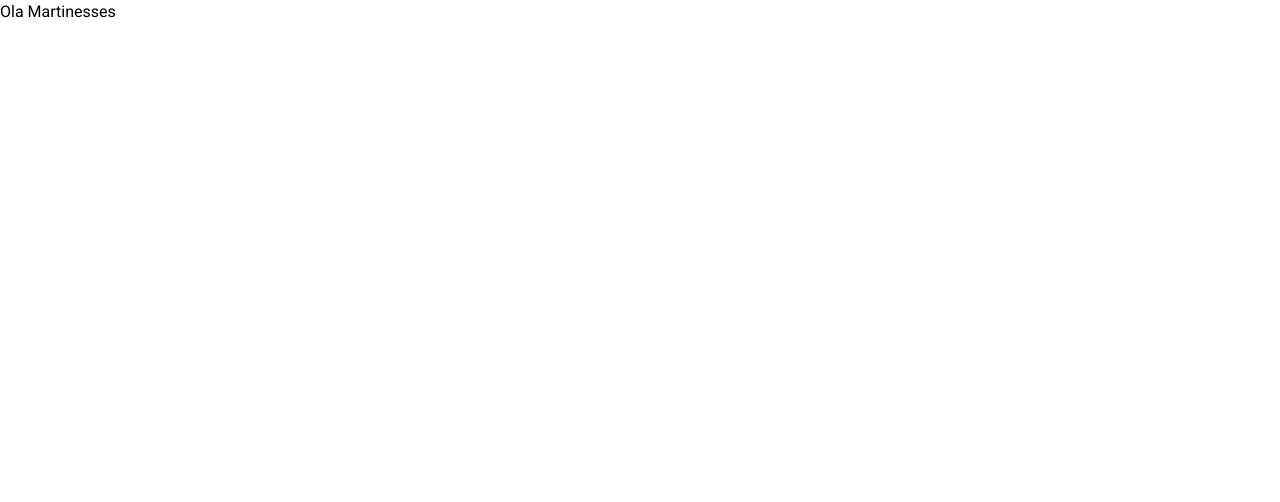
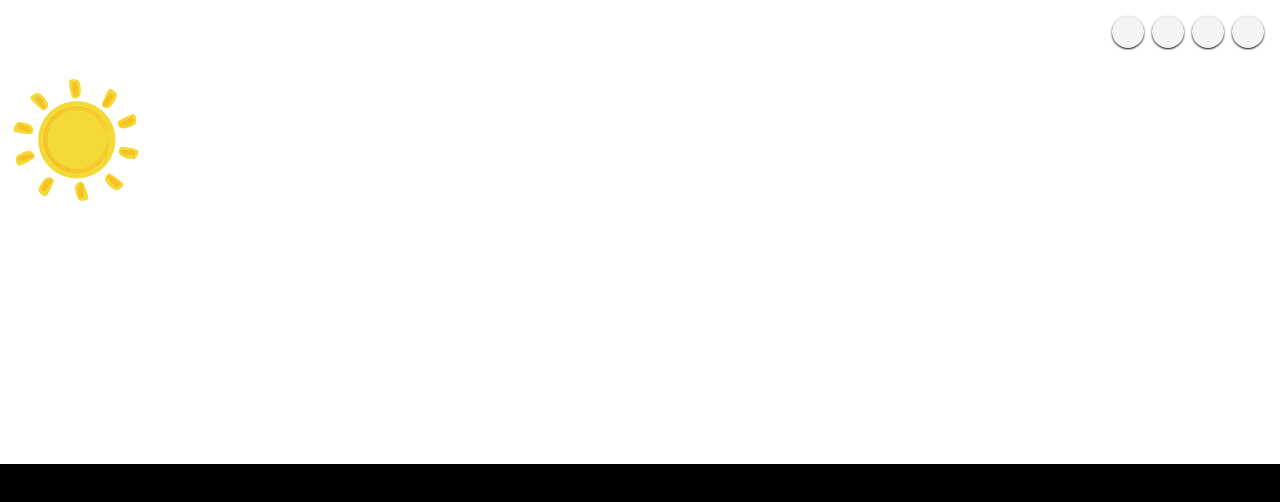
Before and after one commit to Batty-sk/Portfolio, a Next.js app: page / in a window 1280 px wide. Shown: the top 502 px of the page. Built offline with nearby package versions, Linux system fonts and the light colour scheme.

Commit message:
added sun

```diff
--- a/package.json
+++ b/package.json
@@ -15,6 +15,7 @@
     "@mui/material": "^5.15.6",
     "@react-spring/parallax": "^9.7.3",
     "@react-spring/web": "^9.7.3",
+    "gsap": "^3.12.5",
     "next": "14.0.4",
     "react": "^18",
     "react-dom": "^18",
--- a/src/app/globals.css
+++ b/src/app/globals.css
@@ -15,12 +15,12 @@
 }
 
 ::-webkit-scrollbar-track {
-  background-color: #e8f4df;
+  background-color: rgb(75, 76, 77);
   border-radius: 8px;
 }
 
 ::-webkit-scrollbar-thumb {
-  background-color: #28ffed;
+  background-color: #e8f4df;
   border-radius: 8px;
 }
 
--- a/src/app/page.jsx
+++ b/src/app/page.jsx
@@ -1,11 +1,16 @@
+"use client"
+
 import React from "react"
-
+import Header from "../components/Header"
+import Hero from "../components/Hero"
+import About from "../components/About"
 const page = () => {
   return (
-    <>
-
-    <h1 className="">Ola Martinesses</h1>
-    </>
+    <main>
+    <Header />
+    <Hero />
+    <About />
+    </main>
     )
 }
 
--- /dev/null
+++ b/src/assests/index.js
@@ -0,0 +1,3 @@
+import sun from "./sun.png"
+
+export {sun}
--- a/src/components/About.jsx
+++ b/src/components/About.jsx
@@ -0,0 +1,12 @@
+import React from 'react'
+
+const About = () => {
+  return (
+    <section className='h-[2000px] w-full bg-black'>
+            About us
+
+    </section>
+  )
+}
+
+export default About
--- a/src/components/Header.jsx
+++ b/src/components/Header.jsx
@@ -0,0 +1,15 @@
+import React from 'react'
+import { HEADER_NAV } from '../constants'
+const Header = () => {
+  return (
+    <header>
+        <nav className='p-4'>
+            <ul className='flex md:justify-end md:flex-row flex-col  items-end  gap-2'>
+                {HEADER_NAV.map((x,i)=><li className='w-8  h-8 rounded-full shadow-sm shadow-black block hover:bg-yellow-300 transition-all duration-300 cursor-pointer  bg-zinc-100' key={i}></li>)}
+</ul>
+        </nav>
+    </header>
+  )
+}
+
+export default Header
--- /dev/null
+++ b/src/components/Hero.css
@@ -0,0 +1,12 @@
+.sun{
+    animation: spin 5s linear infinite;
+
+}
+@keyframes spin {
+    from {
+      transform: rotate(0deg);
+    }
+    to {
+      transform: rotate(360deg);
+    }
+  }
--- a/src/components/Hero.jsx
+++ b/src/components/Hero.jsx
@@ -0,0 +1,35 @@
+import React, { useEffect } from 'react'
+import Image from "next/image"
+import { sun } from '../assests'
+import gsap from 'gsap'
+import ScrollTrigger from 'gsap/dist/ScrollTrigger';
+const Hero = () => {
+
+    useEffect(()=>{
+        gsap.registerPlugin(ScrollTrigger)
+
+        gsap.to('.sun',{
+            y:500,
+            rotation: 180,
+            ease:'power1.inOut',
+            scrollTrigger:{
+                trigger:'#hero',
+                start:'top top',
+                end:'bottom top',
+                scrub:true,
+            }
+        })
+    })
+  return (
+    <section id='hero'  className='h-[50vh]'>
+        <div className='sun-parent relative'>
+            <div className='absolute top-0 left-0'>
+                <Image src={sun} height={152} width={152} id='sun' priority className='sun'
+ alt='sun'/>
+            </div>
+        </div>
+    </section>
+)
+}
+
+export default Hero
--- /dev/null
+++ b/src/constants.js
@@ -0,0 +1 @@
+export const HEADER_NAV = ["","","",""]
```
Also changed, not shown: src/assests/sun.png (added), src/components/Contact.jsx (added), src/components/Projects.jsx (added), 1 other file (tests, documents, lock files or other folders).
